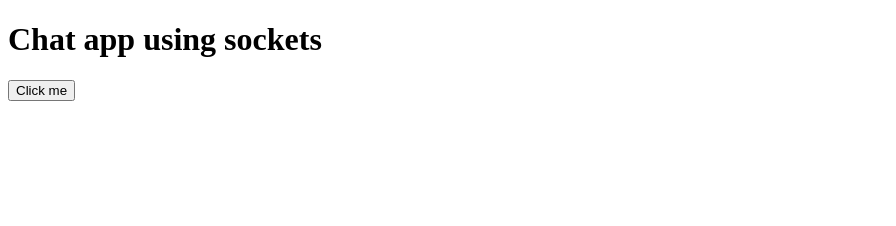
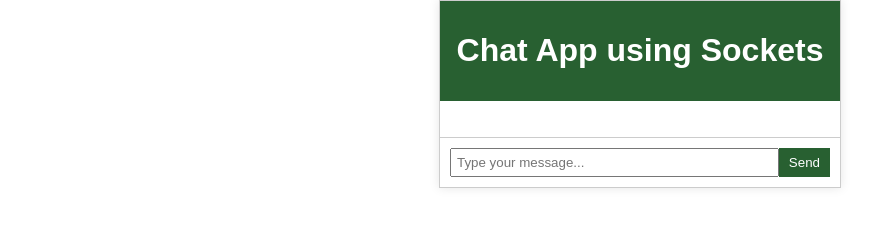
Before and after one commit to Decoder-25/Socket.io, a website: page public/index.html in a window 1280 px wide. Shown: the whole page, without its empty margins (0-896 px from the left). Drawn offline with nearby package versions, Linux system fonts and the light colour scheme.

Commit message:
Added the css

```diff
--- /dev/null
+++ b/public/index.css
@@ -0,0 +1,64 @@
+/* styles.css */
+
+/* Reset some default browser styles */
+body {
+    margin: 0;
+    padding: 0;
+    font-family: Arial, sans-serif;
+}
+
+/* Create a container for the entire chat app */
+.chat-container {
+    max-width: 400px;
+    margin: 0 auto;
+    background-color: #fff;
+    border: 1px solid #ccc;
+    box-shadow: 0 0 10px rgba(0, 0, 0, 0.1);
+}
+
+/* Style the chat header */
+.chat-header {
+    background-color: #286031;
+    color: #fff;
+    padding: 10px;
+    text-align: center;
+}
+
+/* Style the message container */
+.message-container {
+    list-style: none;
+    padding: 0;
+    margin: 0;
+    overflow-y: auto;
+    max-height: 300px;
+    padding: 10px;
+}
+
+/* Style individual messages in the list */
+.message-container li {
+    margin-bottom: 10px;
+    padding: 5px 10px;
+    background-color: #f5f5f5;
+    border-radius: 5px;
+}
+
+/* Style the input area and send button */
+.input-container {
+    display: flex;
+    justify-content: space-between;
+    padding: 10px;
+    border-top: 1px solid #ccc;
+}
+
+#newmsg {
+    flex-grow: 2;
+    padding: 5px;
+}
+
+#btn {
+    background-color: #286031;
+    color: #fff;
+    border: none;
+    padding: 5px 10px;
+    cursor: pointer;
+}
--- a/public/index.html
+++ b/public/index.html
@@ -4,12 +4,22 @@
     <meta charset="UTF-8">
     <meta http-equiv="X-UA-Compatible" content="IE=edge">
     <meta name="viewport" content="width=device-width, initial-scale=1.0">
+    <link rel="stylesheet" type="text/css" href="index.css"> <!-- You can create a CSS file for styling -->
     <title>Chat App</title>
 </head>
 <body>
-    <h1>Chat app using sockets</h1>
-
-    <button id="btn">Click me</button>
+    <div class="chat-container">
+        <div class="chat-header">
+            <h1>Chat App using Sockets</h1>
+        </div>
+        <div class="message-container">
+            <ul id="msglist"></ul>
+        </div>
+        <div class="input-container">
+            <input type="text" id="newmsg" placeholder="Type your message...">
+            <button id="btn">Send</button>
+        </div>
+    </div>
 
     <script src="/socket.io/socket.io.js"></script>
     <script src="script.js"></script>
--- a/public/script.js
+++ b/public/script.js
@@ -1,12 +1,17 @@
 var socket = io();
 
 let btn = document.getElementById('btn');
-btn.onclick = function exec() {
-    socket.emit('from_client');
+let inputMsg  = document.getElementById('newmsg');
+let msgList = document.getElementById('msglist');
+
+btn.onclick = function exec(){
+    socket.emit('msg_send', {
+        msg: inputMsg.value
+    })
 }
 
-socket.on('from_server', () => {
-    const div = document.createElement('div');
-    div.innerText = 'New event from server';
-    document.body.appendChild(div);
-});
+socket.on('msg_rcvd', (data) => {
+    let limsg = document.createElement('li');
+    limsg.innerText = data.msg;
+    msgList.appendChild(limsg)
+})
```
Also changed, not shown: index.js (+4 -6 lines).
